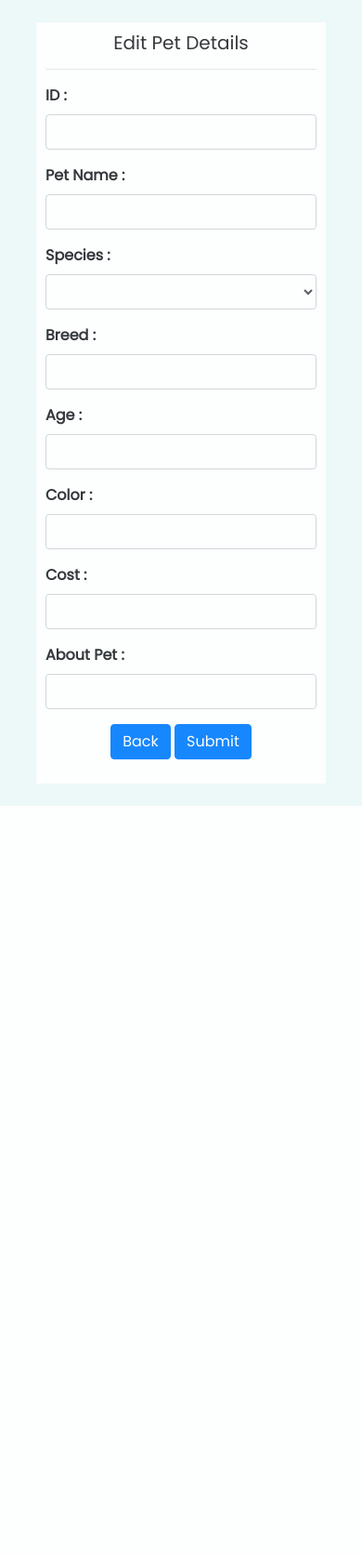
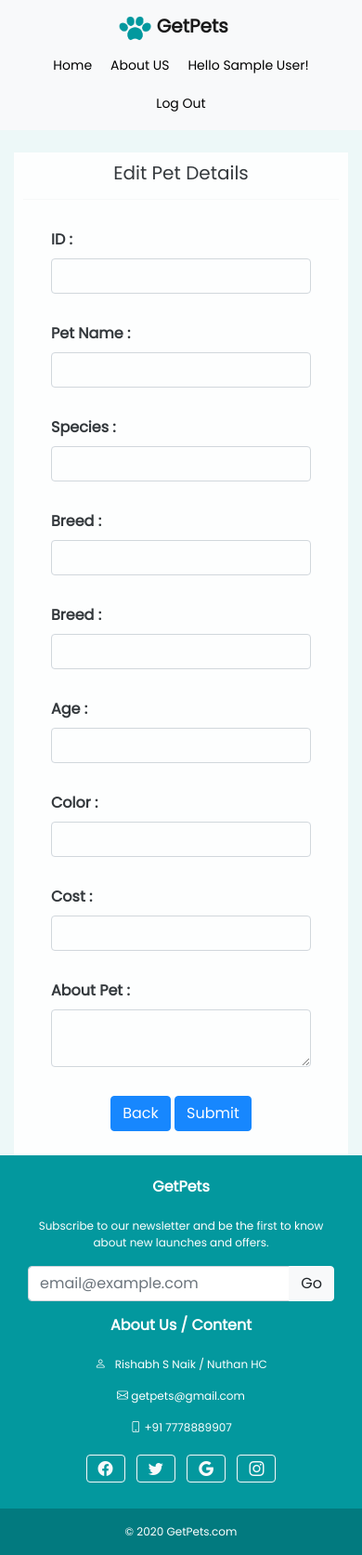
Before and after one commit to nuthanhc/getpets, a PHP site: page /petsTableEdit.php?id=1 in a window 390 px wide. Shown: the whole page at 93% size. Before the commit the page ends 867 px from the top, so only its background shows below. Run offline with PHP 8.4, Linux system fonts and the light colour scheme; the visitor is signed in with stand-in values (Sample User, id 1); data that the repository does not hold is empty; some libraries are stand-ins or nearby versions.

Commit message:
added adaptive css

```diff
--- a/petsTableEdit.php
+++ b/petsTableEdit.php
@@ -1,5 +1,6 @@
 <?php
  include("config.php");
+ session_start();
  if($conn->connect_error)
  {
      die('Connection Failed : '.$conn->connect_error);
@@ -18,51 +19,66 @@
 
  }
 ?>
+<?php error_reporting(0);
+    if($_SESSION["type"]=="seller"){
+		include('templates/sellerHeader.php');
+	}else{
+        include('templates/adminHeader.php');
+    }?>
 <?php include('templates/csstags.php'); ?>
 
-<body class="m-4">
-    <div class="container">
-        <div class="row justify-content-center">
-            <div class="col-lg-12">
+<body>
+    <div class="container mt-4">
                 <div class="form_body_addpets">
                     <h3>Edit Pet Details</h3>
                     <hr>
                     <form action="petsTableEditQuery.php" method="post">
+                        <div class="form_addpets mb-3">
                             <label for="id"><b>ID :</b></label>
-                        <input type="text" class="form-control mb-3" value="<?php echo $row['id']; ?>" name="id">
-
+                            <input type="text" class="form-control" value="<?php echo $row['id']; ?>" name="id">
+                        </div>
+                        <div class="form_addpets mb-3">
                             <label for="petname"><b>Pet Name :</b></label>
-                        <input type="text" class="form-control mb-3" value="<?php echo $row['petname']; ?>" name="petname">
-
+                            <input type="text" class="form-control" value="<?php echo $row['petname']; ?>" name="petname">
+                        </div>
+                        <div class="form_addpets mb-3">
                             <label for="specie"><b>Species :</b></label>
-                        <select id="select-state" class="form-control mb-3" name="specie" required>
+                            <select id="select-state" class="form-control" name="specie" required>
                                 <option value="<?php echo $row['specie']; ?>"><?php echo $row['specie']; ?></option>
                                 <option value="Cat">Cat</option>
                                 <option value="Dog">Dog</option>
                                 <option value="Fish">Fish</option>
                             </select>
-
+                        </div>
+                        <div class="form_addpets mb-3">
                             <label for="breed"><b>Breed :</b></label>
-                        <input type="text" class="form-control mb-3" value="<?php echo $row['breed']; ?>" name="breed">
-
+                            <input type="text" class="form-control" value="<?php echo $row['breed']; ?>" name="breed">
+                        </div>
+                        <div class="form_addpets mb-3">
+                            <label for="breed"><b>Breed :</b></label>
+                            <input type="text" class="form-control" value="<?php echo $row['breed']; ?>" name="breed">
+                        </div>
+                        <div class="form_addpets mb-3">
                             <label for="age"><b>Age :</b></label>
-                        <input type="text" class="form-control mb-3" value="<?php echo $row['age']; ?>" name="age">
-
+                            <input type="text" class="form-control" value="<?php echo $row['age']; ?>" name="age">
+                        </div>
+                        <div class="form_addpets mb-3">
                             <label for="color"><b>Color :</b></label>
-                        <input type="text" class="form-control mb-3" value="<?php echo $row['color']; ?>" name="color">
-
+                            <input type="text" class="form-control" value="<?php echo $row['color']; ?>" name="color">
+                        </div>
+                        <div class="form_addpets mb-3">
                             <label for="cost"><b>Cost :</b></label>
-                        <input type="text" class="form-control mb-3" value="<?php echo $row['cost']; ?>" name="cost">
-
+                            <input type="text" class="form-control" value="<?php echo $row['cost']; ?>" name="cost">
+                        </div>
+                        <div class="form_addpets mb-3">
                             <label for="paragraph"><b>About Pet :</b></label>
-                        <input type="text" class="form-control mb-3" name="paragraph" minlength="10" value="<?php echo $row['paragraph']; ?>">
-
-                        <div class="text-center">
+                            <textarea type="text" class="form-control" name="paragraph" minlength="10"><?php echo $row['paragraph']; ?></textarea>
+                        </div>
+                        <div class="form_addpets text-center">
                             <button onclick="goBack()" class="btn btn-primary" >Back</button>
                             <button type="submit" class="btn btn-primary" name="submit">Submit</button>
                         </div>
                     </form>
-                </div>
                 </div>
         </div>
     </div>
@@ -71,5 +87,7 @@
             window.history.back();
         }
     </script>
-</body>
-</html>
+
+
+<?php include('templates/footer.php'); ?>
+<?php include('templates/scriptags.php'); ?>
--- a/profile.php
+++ b/profile.php
@@ -19,7 +19,7 @@ if ($_SESSION['type'] == "user") {
 <body>
 <section class="profile">
     <div class="container mt-4 d-flex justify-content-center align-items-center">
-        <div class="card col-6 text-center">
+        <div class="card col-md-4 mb-4 text-center">
             <div class="card-body">
                 <?php
                 if ($conn->connect_error) {
--- a/sellerpage.php
+++ b/sellerpage.php
@@ -25,8 +25,8 @@ include('templates/sellerHeader.php'); ?>
             <h3>Add Your Pets</h3>
             <button class="btn btn-primary" onclick="window.location.href='add_pets.php'">Add Pet</button>
         </div>
+    <div><h1><center>Your-Pets-Details</center></h1></div>
     <div class="table-body">
-    <h1><center>Your-Pets-Details</center></h1>
         <table class="pet">
             <tr class="tagLine">
                 <td>Id</td>
--- a/templates/csstags.php
+++ b/templates/csstags.php
@@ -120,17 +120,19 @@
     }
 	@media (max-width: 768px) {
 		.navbar{
-			display:flex;
-			justify-content:center;
+			display:flex !important;
+			justify-content:center !important;
 		}
         .nav-pills {
+			display:flex !important;
+			justify-content:center !important;
             font-size: 12px;
-            margin-right: 10px;
+            margin: 0px;
         }
 
-        .navbar-nav .nav-item .nav-link {
+        .nav-pills .nav-link {
             font-size: 14px;
-            padding: 5px 10px;
+            padding: 10px 10px;
         }
 
         .dropdown-menu {
--- a/templates/sellerHeader.php
+++ b/templates/sellerHeader.php
@@ -8,7 +8,7 @@
 <body>
 <nav id="navbar-example2" class="navbar navbar-light bg-light ">
   <!-- <img id="logo" src="logo.png" alt="logo"> -->
-  <a class="navbar-brand" href="index.php"><img src="images/logo.png" alt="logo"><b> GetPets</b></a>
+  <a class="navbar-brand" href="sellerpage.php"><img src="images/logo.png" alt="logo"><b> GetPets</b></a>
   <ul class="nav nav-pills mx-3">
     <li class="nav-item">
       <a class="nav-link" href="sellerpage.php">Home</a>
@@ -27,7 +27,7 @@
       </div>
     </li> -->
     <li class="nav-item">
-      <a class="nav-link" href="aboutus.php">About US</a>
+      <a class="nav-link" href="aboutUs.php">About US</a>
     </li>
     <li class="nav-item">
       <a class="nav-link" href="profile.php"><?php echo "Hello ". $_SESSION['sellername']?>!</a></a>
--- a/templates/userHeader.php
+++ b/templates/userHeader.php
@@ -8,7 +8,7 @@
 <body>
 <nav id="navbar-example2" class="navbar navbar-light bg-light ">
   <!-- <img id="logo" src="logo.png" alt="logo"> -->
-  <a class="navbar-brand" href="index.php"><img src="images/logo.png" alt="logo"><b> GetPets</b></a>
+  <a class="navbar-brand" href="welcome.php"><img src="images/logo.png" alt="logo"><b> GetPets</b></a>
   <ul class="nav nav-pills mx-3">
     <li class="nav-item">
       <a class="nav-link" href="welcome.php">Home</a>
@@ -28,7 +28,7 @@
       </div>
     </li> -->
     <li class="nav-item">
-      <a class="nav-link" href="aboutus.php">About US</a>
+      <a class="nav-link" href="aboutUs.php">About US</a>
     </li>
     <li class="nav-item">
       <a class="nav-link" href="profile.php"><?php echo "Hello ". $_SESSION['username']?>!</a>
```
Also changed, not shown: aboutUs.php (+6 -4 lines), adminTable.php (+4 -5 lines), admin_login.php (+4 -3 lines), bill.php (+43 -2 lines), cart.php (+8 -5 lines), getas_cards.php (+16 -12 lines), login.php (+6 -9 lines), register.php (+21 -9 lines), seller_login.php (+8 -10 lines), seller_register.php (+4 -4 lines), templates/adminDetailsCsstags.php (+10 -0 lines), templates/css_login.php (+17 -0 lines). Lines whose indentation alone changed are shown as unchanged.
